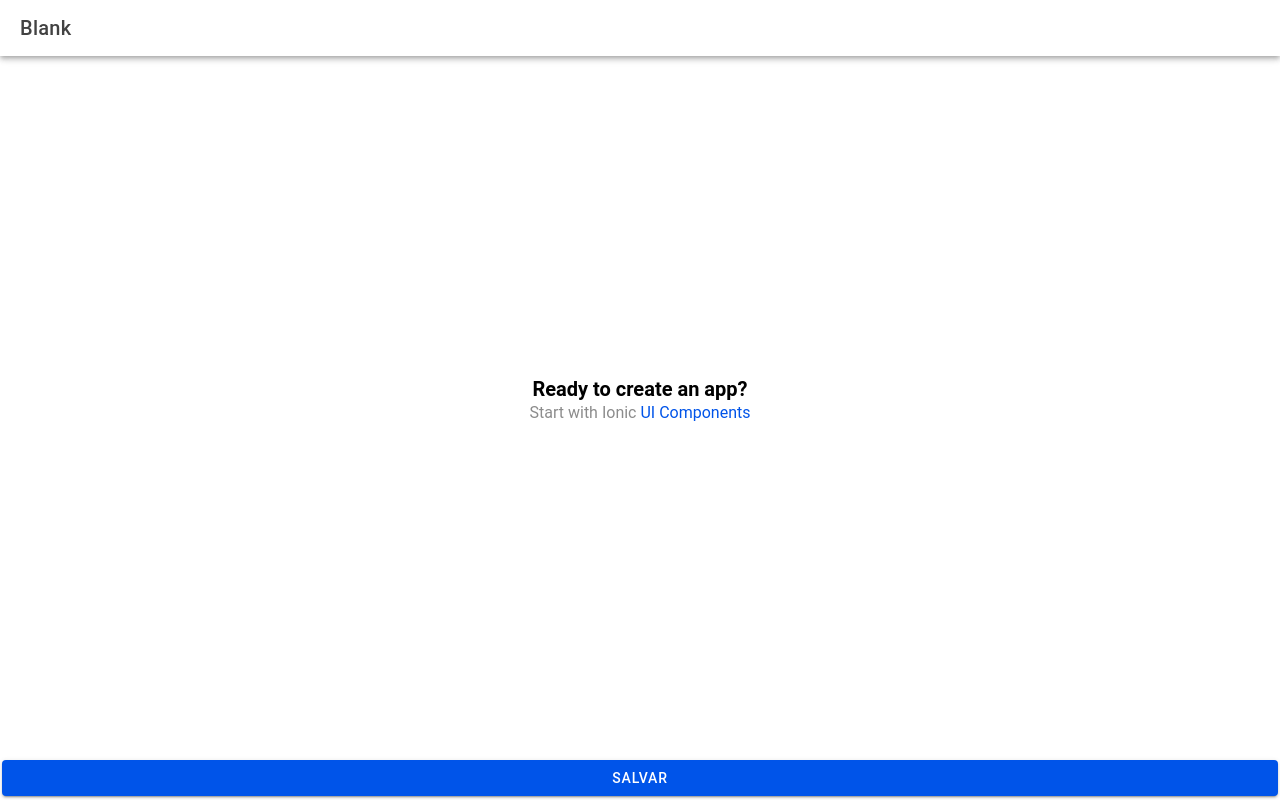
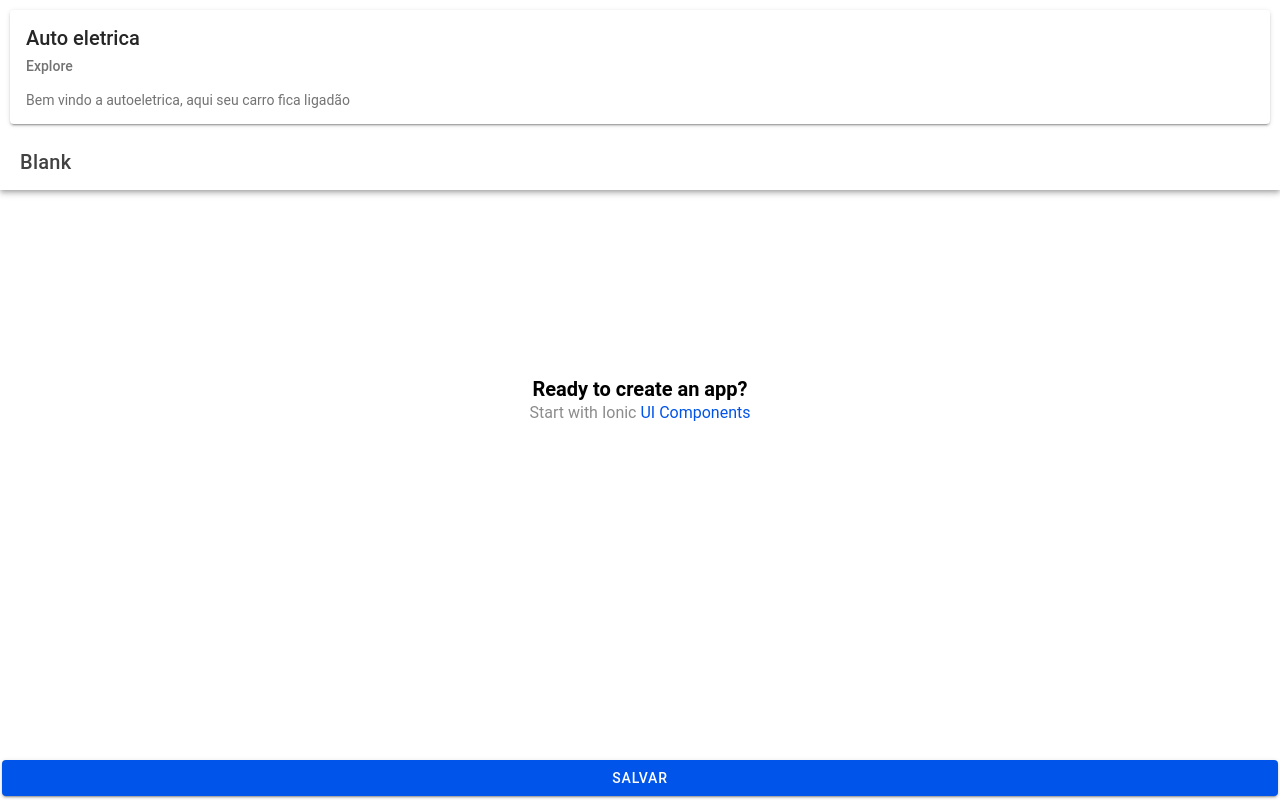
Before and after one commit to ccanutinho01/aplicacaomobile, a React (Vite) app in the folder appInicial/: page /home in a window 1280 px wide. Built offline with nearby package versions, Linux system fonts and the light colour scheme.

Commit message:
implementação de cards
Foram implementados cards ao codigo

```diff
--- a/appInicial/src/pages/Home.tsx
+++ b/appInicial/src/pages/Home.tsx
@@ -1,4 +1,4 @@
-import { IonContent, IonHeader, IonPage, IonTitle, IonToolbar } from '@ionic/react';
+import { IonButton, IonCard, IonCardContent, IonCardHeader, IonCardSubtitle, IonCardTitle, IonContent, IonHeader, IonPage, IonTitle, IonToolbar } from '@ionic/react';
 import ExploreContainer from '../components/ExploreContainer';
 import './Home.css';
 
@@ -7,6 +7,16 @@ const Home: React.FC = () => {
   return (
     <IonPage>
       <IonHeader>
+        <IonCard>
+          <IonCardHeader>
+            <IonCardTitle>Auto eletrica</IonCardTitle>
+            <IonCardSubtitle>Explore</IonCardSubtitle>
+          </IonCardHeader>
+
+          <IonCardContent>
+            Bem vindo a autoeletrica, aqui seu carro fica ligadão
+          </IonCardContent>
+        </IonCard>
         <IonToolbar>
           <IonTitle>Blank</IonTitle>
         </IonToolbar>
@@ -19,7 +29,7 @@ const Home: React.FC = () => {
         </IonHeader>
         <ExploreContainer />
       </IonContent>
-      <ion-button expand="block" color="primary">Salvar</ion-button>
+      <IonButton expand="block" color="primary">Salvar</IonButton>
     </IonPage>
   );
 };
```
Also changed, not shown: appInicial/src/components/card.tsx (added, +10 -0 lines).
